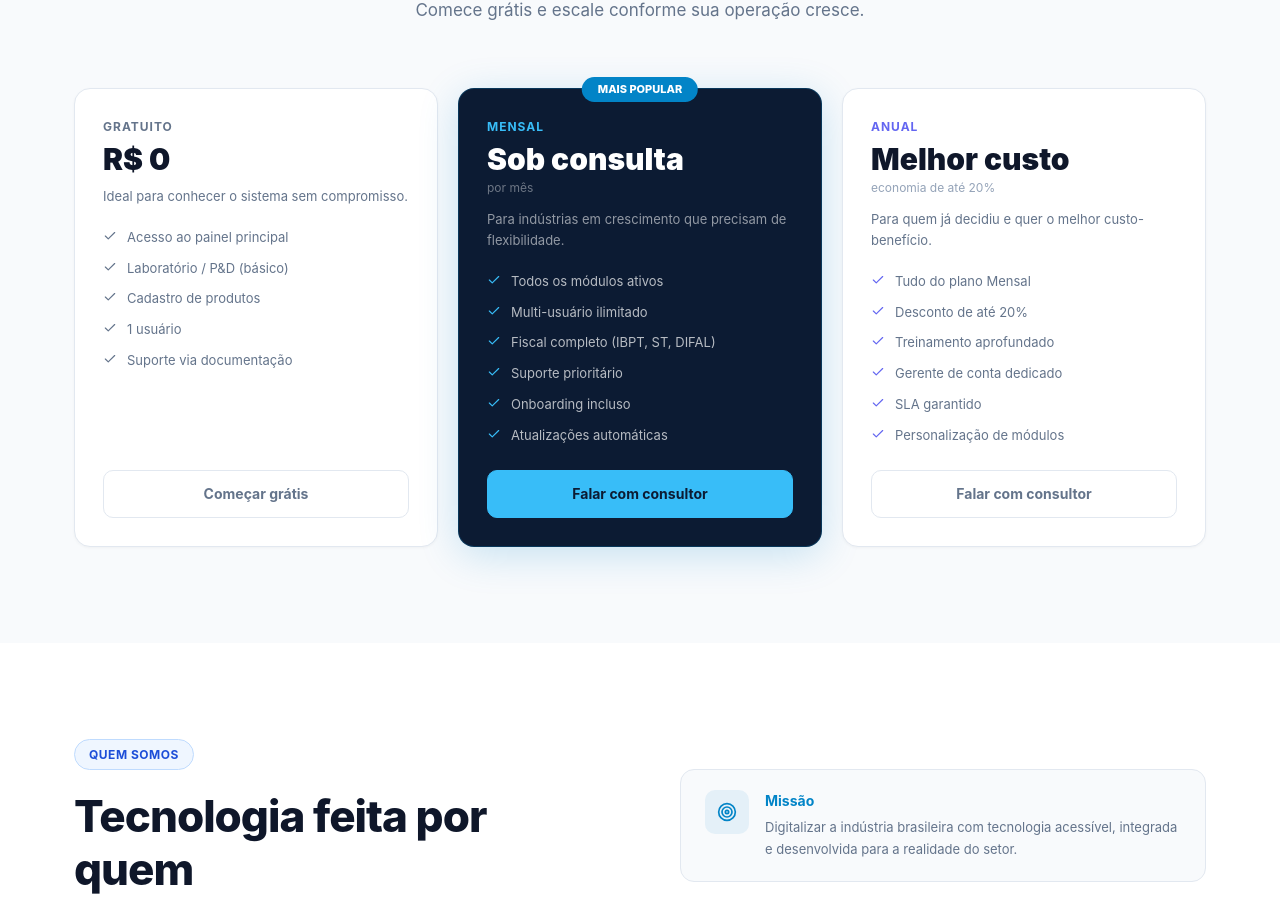
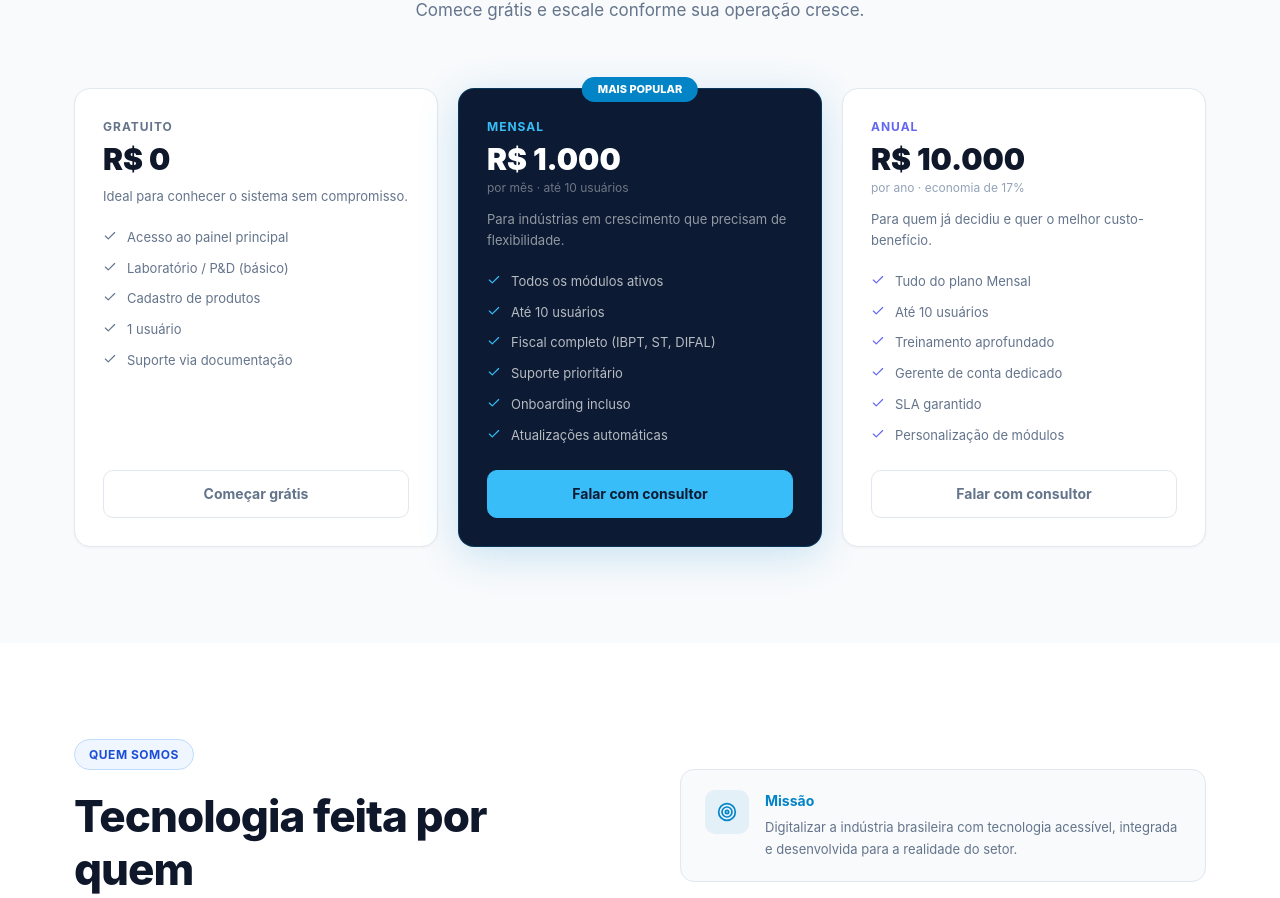
Before and after one commit to Fantini1991/axion-group-site, a React (Vite) app: page / in a window 1280 px wide. Shown: the part 9149-10047 px from the top of the page. Built offline with nearby package versions, Linux system fonts and the light colour scheme.

Commit message:
feat: update pricing - Mensal R.000/10 users, Anual R.000
Co-Authored-By: Claude Sonnet 4.6 <noreply@anthropic.com>

```diff
--- a/src/sections/Planos.tsx
+++ b/src/sections/Planos.tsx
@@ -19,13 +19,13 @@ const planos = [
   },
   {
     name: "Mensal",
-    price: "Sob consulta",
-    period: "por mês",
+    price: "R$ 1.000",
+    period: "por mês · até 10 usuários",
     desc: "Para indústrias em crescimento que precisam de flexibilidade.",
     color: "#0284c7",
     features: [
       "Todos os módulos ativos",
-      "Multi-usuário ilimitado",
+      "Até 10 usuários",
       "Fiscal completo (IBPT, ST, DIFAL)",
       "Suporte prioritário",
       "Onboarding incluso",
@@ -36,13 +36,13 @@ const planos = [
   },
   {
     name: "Anual",
-    price: "Melhor custo",
-    period: "economia de até 20%",
+    price: "R$ 10.000",
+    period: "por ano · economia de 17%",
     desc: "Para quem já decidiu e quer o melhor custo-benefício.",
     color: "#6366f1",
     features: [
       "Tudo do plano Mensal",
-      "Desconto de até 20%",
+      "Até 10 usuários",
       "Treinamento aprofundado",
       "Gerente de conta dedicado",
       "SLA garantido",
```
